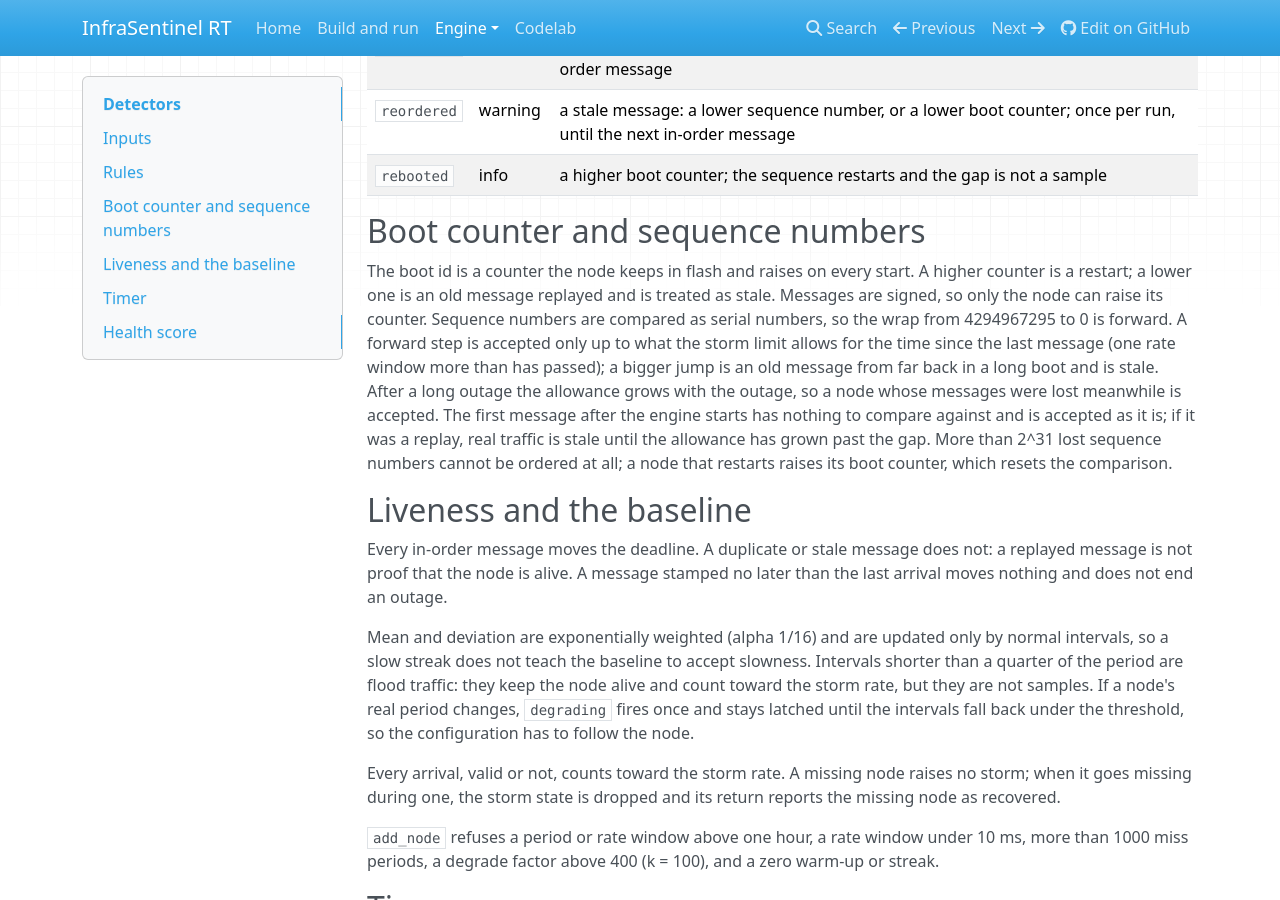
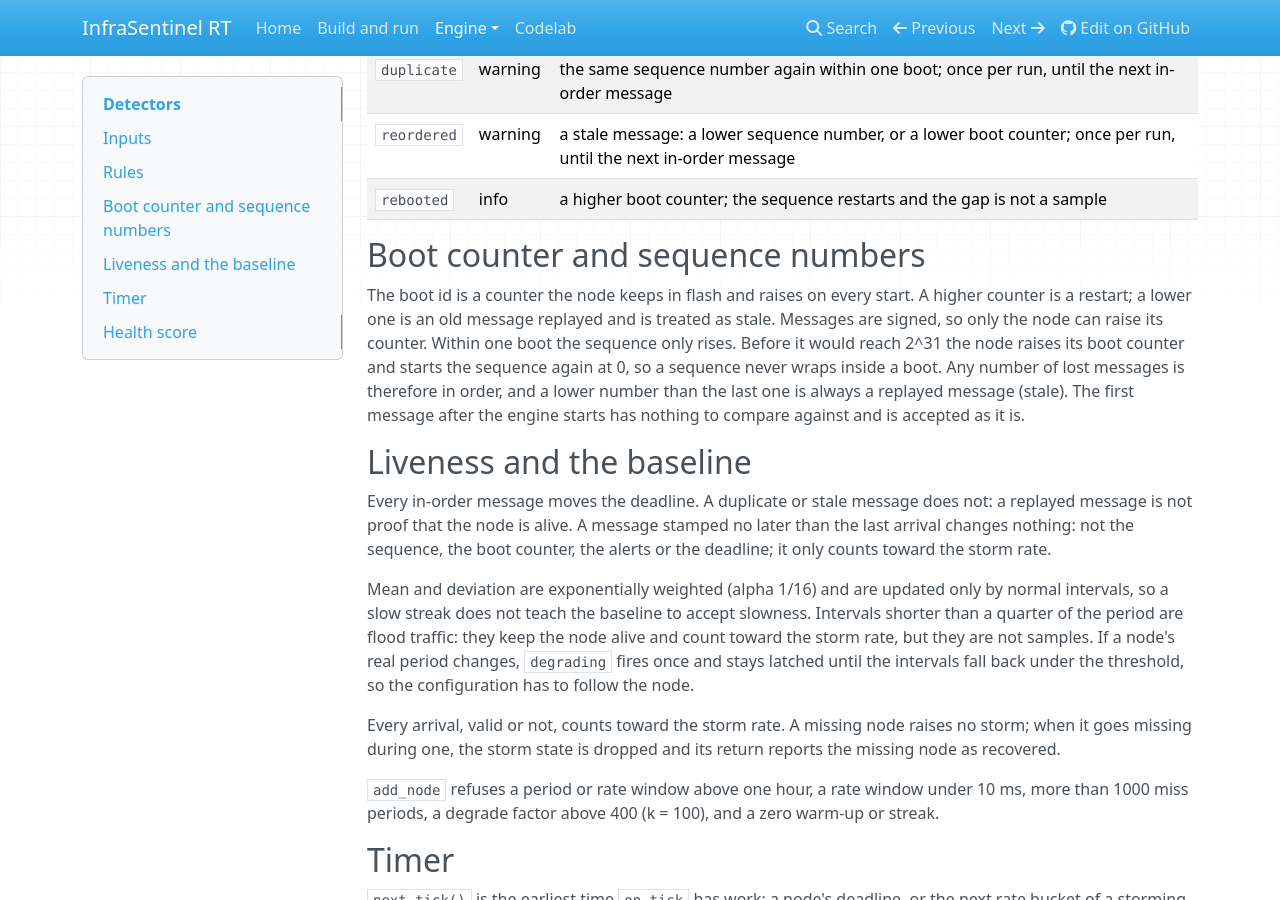
Before and after one commit to nikolareljin/infrasentinel-rt, an MkDocs documentation site: the page built from docs/engine/detectors.md, in a window 1280 px wide and 900 px high, scrolled down 818 px. Built offline with MkDocs 1.6.1, drawn with Linux system fonts in a browser that asks for light colours; nearby versions of some CDN libraries; some of the changed text lies outside the part shown.

Commit message:
fix(engine): sequence never wraps within a boot; early-stamped messages change nothing

```diff
--- a/docs/engine/detectors.md
+++ b/docs/engine/detectors.md
@@ -8,7 +8,8 @@ fixed-size state record; the library allocates nothing after construction.
 
 ## Inputs
 
-Time (`now`) is monotonic nanoseconds, never negative.
+Time (`now`) is monotonic nanoseconds. Times below 0 or above `INT64_MAX / 2`
+(about 146 years) are ignored, so no sum of a time and a span overflows.
 
 | Call | When |
 |---|---|
@@ -32,23 +33,20 @@ Time (`now`) is monotonic nanoseconds, never negative.
 The boot id is a counter the node keeps in flash and raises on every start. A
 higher counter is a restart; a lower one is an old message replayed and is
 treated as stale. Messages are signed, so only the node can raise its counter.
-Sequence numbers are compared as serial numbers, so the wrap from 4294967295
-to 0 is forward. A forward step is accepted only up to what the storm limit
-allows for the time since the last message (one rate window more than has
-passed); a bigger jump is an old message from far back in a long boot and is
-stale. After a long outage the allowance grows with the outage, so a node
-whose messages were lost meanwhile is accepted. The first message after the
-engine starts has nothing to compare against and is accepted as it is; if it
-was a replay, real traffic is stale until the allowance has grown past the
-gap. More than 2^31 lost sequence numbers cannot be ordered at all; a node
-that restarts raises its boot counter, which resets the comparison.
+Within one boot the sequence only rises. Before it would reach 2^31 the node
+raises its boot counter and starts the sequence again at 0, so a sequence
+never wraps inside a boot. Any number of lost messages is therefore in order,
+and a lower number than the last one is always a replayed message (stale).
+The first message after the engine starts has nothing to compare against and
+is accepted as it is.
 
 ## Liveness and the baseline
 
 Every in-order message moves the deadline. A duplicate or stale message does
 not: a replayed message is not proof that the node is alive. A message
-stamped no later than the last arrival moves nothing and does not end an
-outage.
+stamped no later than the last arrival changes nothing: not the sequence,
+the boot counter, the alerts or the deadline; it only counts toward the storm
+rate.
 
 Mean and deviation are exponentially weighted (alpha 1/16) and are updated
 only by normal intervals, so a slow streak does not teach the baseline to
```
Also changed, not shown: CHANGELOG.md (+2 -2 lines), 3 other files.
